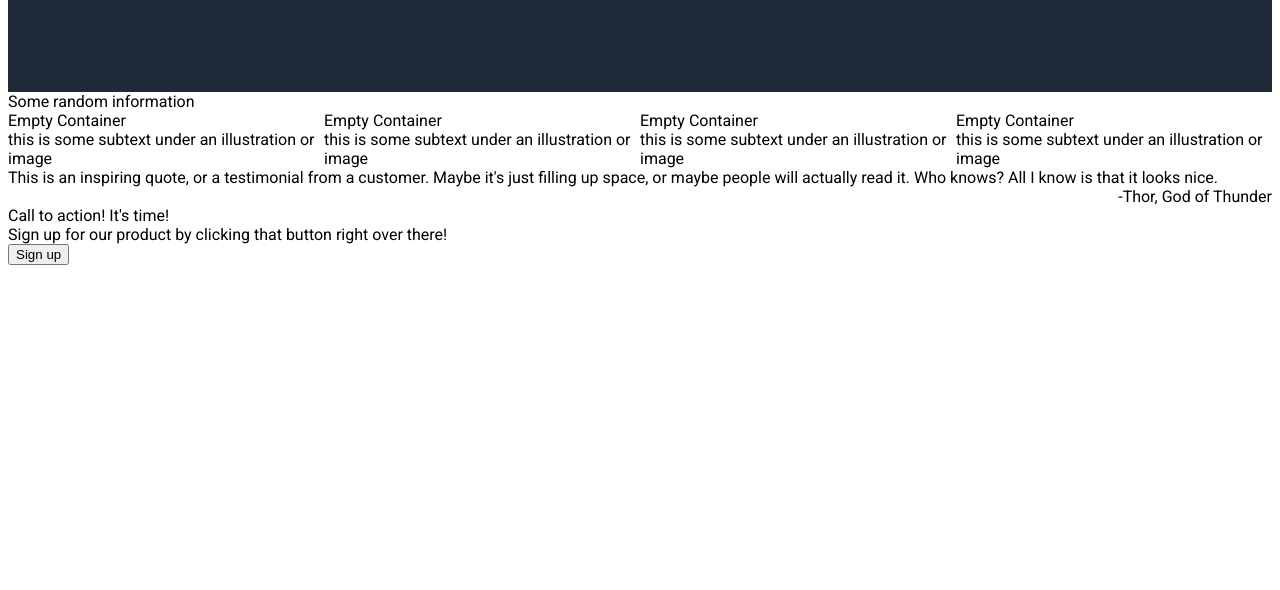
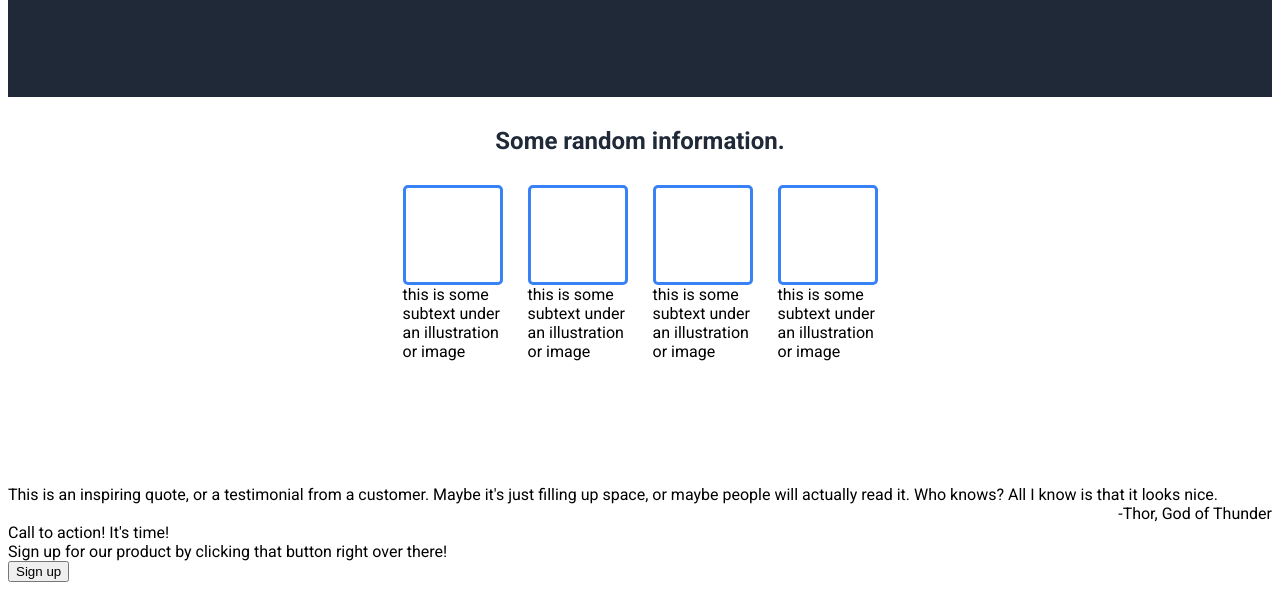
Before and after one commit to bar-wd/landing-page, a plain HTML site: page index.html in a window 1280 px wide. Shown: the part 346-936 px from the top of the page. Before the commit the page ends 800 px from the top, so only its background shows below. Drawn offline with Linux system fonts and the light colour scheme.

Commit message:
Style section three
Styled section three the "random information" text and empty containers

```diff
--- a/index.html
+++ b/index.html
@@ -9,7 +9,6 @@
        </head>
 
     <body>
-        <!-- <div class="section-one"> -->
              <div class="header">
                 <div class="header-logo">Header Logo</div>
                 <div class="header-links">
@@ -29,21 +28,24 @@
                 </div>
 
              </div>
-        <!-- </div> -->
        <div class="section-two">
-            <div>Some random information</div>
+            <div class="random">Some random information.</div>
             <div class="empty-containers">
-                <div class="empty-container">Empty Container
-                    <div>this is some subtext under an illustration or image</div>
+                <div>
+                    <div class="empty-container"></div>
+                    <div class="text">this is some subtext under an illustration or image</div>
                 </div>
-                <div class="empty-container">Empty Container
-                    <div>this is some subtext under an illustration or image</div>
+                <div>
+                    <div class="empty-container"></div>
+                    <div class="text">this is some subtext under an illustration or image</div>
                 </div>
-                <div class="empty-container">Empty Container
-                    <div>this is some subtext under an illustration or image</div>
-                 </div>
-                <div class="empty-container">Empty Container
-                    <div>this is some subtext under an illustration or image</div>
+                <div>
+                    <div class="empty-container"></div>
+                    <div class="text">this is some subtext under an illustration or image</div>
+                </div>
+                <div>
+                    <div class="empty-container"></div>
+                    <div class="text">this is some subtext under an illustration or image</div>
                 </div>
             </div>
        </div>
--- a/styles.css
+++ b/styles.css
@@ -38,7 +38,8 @@ body {
     color: #E5E7EB;
     padding: 0px 100px 100px 100px;
     gap: 20px;
-
+    align-content: center;
+    justify-content: center;
 }
 
 .awesome {
@@ -67,26 +68,43 @@ body {
     font-weight: bold;
     width: 125px;
     height: 35px;
-    border-radius: 5px;
+    border-radius: 10px;
     border: none;
-}
-
-.section-one-right {
-
+    margin-top: 5px;
+    font-size: 18px;
 }
 
 .section-two {
 
 }
 
+.random {
+    text-align: center;
+    font-weight: bold;
+    color: #1F2937;
+    font-size: 24px;
+    padding: 30px;
+}
+
 .empty-containers {
     display: flex;
+    gap: 25px;
+    justify-content: center;
+    margin: 0px 100px 100px 100px;
 }
 
 .empty-container {
-
+    width: 100px;
+    height: 100px;
+    border: solid;
+    border-radius: 5px;
+    border-color: #3882F6;
 }
 
+.text {
+    width: 100px;
+    height: 100px;
+}
 .section-three {
     display: flex;
     flex-direction: column;
```
